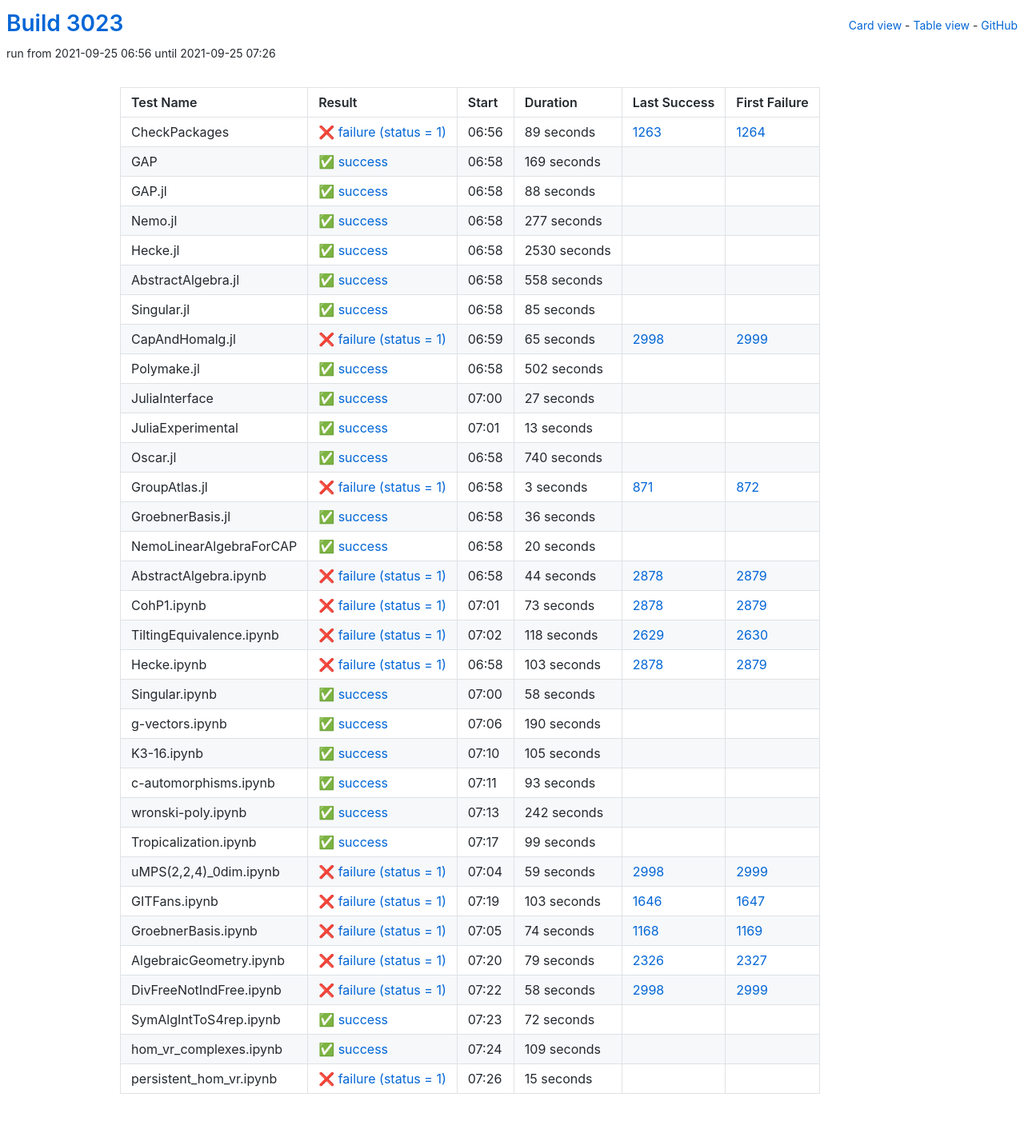
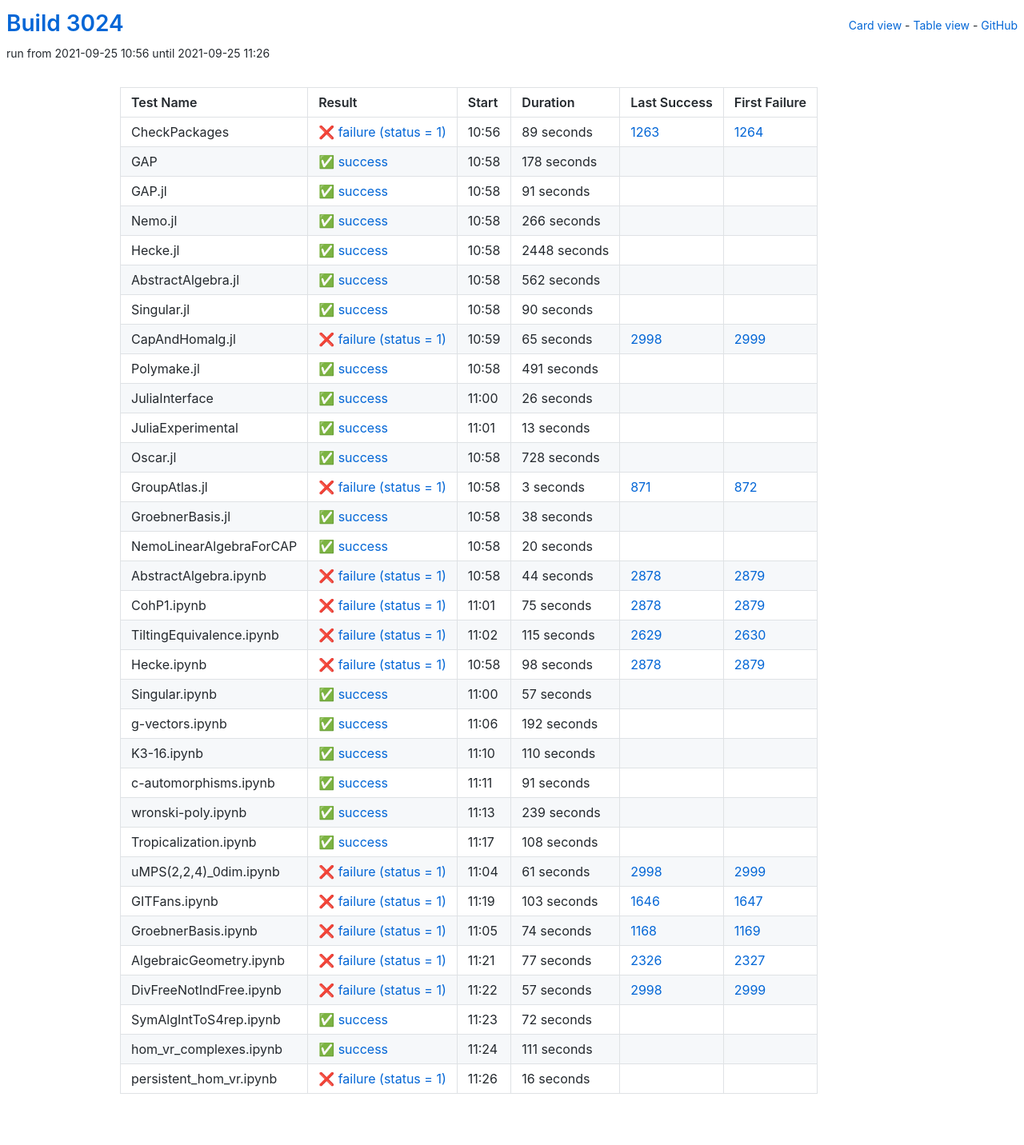
Before and after one commit to oscar-system/oscar-ci-status-stable, a Jekyll site: the page built from table.html, in a window 1280 px wide. Shown: the whole page at 80% size. Built offline with Jekyll 4.4.1, drawn with Linux system fonts in a browser that asks for light colours.

Commit message:
Build #3024

```diff
--- a/_data/ci.yml
+++ b/_data/ci.yml
@@ -1,6 +1,6 @@
 ---
-build: 3023
-build_url: https://oscarci.mathematik.uni-kl.de/job/oscar-stable/3023/
+build: 3024
+build_url: https://oscarci.mathematik.uni-kl.de/job/oscar-stable/3024/
 job: oscar-stable
 organization: oscar-system
 repo: oscar-ci-status-stable
@@ -8,8 +8,8 @@ repourl: https://github.com/oscar-system/oscar-ci-status-stable
 tests:
 - name: CheckPackages
   id: checkpackages
-  log: https://oscarci.mathematik.uni-kl.de/job/oscar-stable/3023/artifact/logs/build-3023/CheckPackages.log
-  start: 2021-09-25 06:56
+  log: https://oscarci.mathematik.uni-kl.de/job/oscar-stable/3024/artifact/logs/build-3024/CheckPackages.log
+  start: 2021-09-25 10:56
   success: false
   exitcode: 1
   status: failure
@@ -20,80 +20,80 @@ tests:
   first_failure_url: https://oscarci.mathematik.uni-kl.de/job/oscar-stable/1264/
 - name: GAP
   id: gap
-  log: https://oscarci.mathematik.uni-kl.de/job/oscar-stable/3023/artifact/logs/build-3023/GAP.log
-  start: 2021-09-25 06:58
+  log: https://oscarci.mathematik.uni-kl.de/job/oscar-stable/3024/artifact/logs/build-3024/GAP.log
+  start: 2021-09-25 10:58
   success: true
   exitcode: 0
   status: success
-  duration: 169
+  duration: 178
   last_success: false
   last_success_url:
   first_failure: false
   first_failure_url:
 - name: GAP.jl
   id: gap-jl
-  log: https://oscarci.mathematik.uni-kl.de/job/oscar-stable/3023/artifact/logs/build-3023/GAP.jl.log
-  start: 2021-09-25 06:58
+  log: https://oscarci.mathematik.uni-kl.de/job/oscar-stable/3024/artifact/logs/build-3024/GAP.jl.log
+  start: 2021-09-25 10:58
   success: true
   exitcode: 0
   status: success
-  duration: 88
+  duration: 91
   last_success: false
   last_success_url:
   first_failure: false
   first_failure_url:
 - name: Nemo.jl
   id: nemo-jl
-  log: https://oscarci.mathematik.uni-kl.de/job/oscar-stable/3023/artifact/logs/build-3023/Nemo.jl.log
-  start: 2021-09-25 06:58
+  log: https://oscarci.mathematik.uni-kl.de/job/oscar-stable/3024/artifact/logs/build-3024/Nemo.jl.log
+  start: 2021-09-25 10:58
   success: true
   exitcode: 0
   status: success
-  duration: 277
+  duration: 266
   last_success: false
   last_success_url:
   first_failure: false
   first_failure_url:
 - name: Hecke.jl
   id: hecke-jl
-  log: https://oscarci.mathematik.uni-kl.de/job/oscar-stable/3023/artifact/logs/build-3023/Hecke.jl.log
-  start: 2021-09-25 06:58
+  log: https://oscarci.mathematik.uni-kl.de/job/oscar-stable/3024/artifact/logs/build-3024/Hecke.jl.log
+  start: 2021-09-25 10:58
   success: true
   exitcode: 0
   status: success
-  duration: 2530
+  duration: 2448
   last_success: false
   last_success_url:
   first_failure: false
   first_failure_url:
 - name: AbstractAlgebra.jl
   id: abstractalgebra-jl
-  log: https://oscarci.mathematik.uni-kl.de/job/oscar-stable/3023/artifact/logs/build-3023/AbstractAlgebra.jl.log
-  start: 2021-09-25 06:58
+  log: https://oscarci.mathematik.uni-kl.de/job/oscar-stable/3024/artifact/logs/build-3024/AbstractAlgebra.jl.log
+  start: 2021-09-25 10:58
   success: true
   exitcode: 0
   status: success
-  duration: 558
+  duration: 562
   last_success: false
   last_success_url:
   first_failure: false
   first_failure_url:
 - name: Singular.jl
   id: singular-jl
-  log: https://oscarci.mathematik.uni-kl.de/job/oscar-stable/3023/artifact/logs/build-3023/Singular.jl.log
-  start: 2021-09-25 06:58
+  log: https://oscarci.mathematik.uni-kl.de/job/oscar-stable/3024/artifact/logs/build-3024/Singular.jl.log
+  start: 2021-09-25 10:58
   success: true
   exitcode: 0
   status: success
-  duration: 85
+  duration: 90
   last_success: false
   last_success_url:
   first_failure: false
   first_failure_url:
 - name: CapAndHomalg.jl
   id: capandhomalg-jl
-  log: https://oscarci.mathematik.uni-kl.de/job/oscar-stable/3023/artifact/logs/build-3023/CapAndHomalg.jl.log
-  start: 2021-09-25 06:59
+  log: https://oscarci.mathematik.uni-kl.de/job/oscar-stable/3024/artifact/logs/build-3024/CapAndHomalg.jl.log
+  start: 2021-09-25 10:59
   success: false
   exitcode: 1
   status: failure
@@ -104,32 +104,32 @@ tests:
   first_failure_url: https://oscarci.mathematik.uni-kl.de/job/oscar-stable/2999/
 - name: Polymake.jl
   id: polymake-jl
-  log: https://oscarci.mathematik.uni-kl.de/job/oscar-stable/3023/artifact/logs/build-3023/Polymake.jl.log
-  start: 2021-09-25 06:58
+  log: https://oscarci.mathematik.uni-kl.de/job/oscar-stable/3024/artifact/logs/build-3024/Polymake.jl.log
+  start: 2021-09-25 10:58
   success: true
   exitcode: 0
   status: success
-  duration: 502
+  duration: 491
   last_success: false
   last_success_url:
   first_failure: false
   first_failure_url:
 - name: JuliaInterface
   id: juliainterface
-  log: https://oscarci.mathematik.uni-kl.de/job/oscar-stable/3023/artifact/logs/build-3023/JuliaInterface.log
-  start: 2021-09-25 07:00
+  log: https://oscarci.mathematik.uni-kl.de/job/oscar-stable/3024/artifact/logs/build-3024/JuliaInterface.log
+  start: 2021-09-25 11:00
   success: true
   exitcode: 0
   status: success
-  duration: 27
+  duration: 26
   last_success: false
   last_success_url:
   first_failure: false
   first_failure_url:
 - name: JuliaExperimental
   id: juliaexperimental
-  log: https://oscarci.mathematik.uni-kl.de/job/oscar-stable/3023/artifact/logs/build-3023/JuliaExperimental.log
-  start: 2021-09-25 07:01
+  log: https://oscarci.mathematik.uni-kl.de/job/oscar-stable/3024/artifact/logs/build-3024/JuliaExperimental.log
+  start: 2021-09-25 11:01
   success: true
   exitcode: 0
   status: success
@@ -140,20 +140,20 @@ tests:
   first_failure_url:
 - name: Oscar.jl
   id: oscar-jl
-  log: https://oscarci.mathematik.uni-kl.de/job/oscar-stable/3023/artifact/logs/build-3023/Oscar.jl.log
-  start: 2021-09-25 06:58
+  log: https://oscarci.mathematik.uni-kl.de/job/oscar-stable/3024/artifact/logs/build-3024/Oscar.jl.log
+  start: 2021-09-25 10:58
   success: true
   exitcode: 0
   status: success
-  duration: 740
+  duration: 728
   last_success: false
   last_success_url:
   first_failure: false
   first_failure_url:
 - name: GroupAtlas.jl
   id: groupatlas-jl
-  log: https://oscarci.mathematik.uni-kl.de/job/oscar-stable/3023/artifact/logs/build-3023/GroupAtlas.jl.log
-  start: 2021-09-25 06:58
+  log: https://oscarci.mathematik.uni-kl.de/job/oscar-stable/3024/artifact/logs/build-3024/GroupAtlas.jl.log
+  start: 2021-09-25 10:58
   success: false
   exitcode: 1
   status: failure
@@ -164,20 +164,20 @@ tests:
   first_failure_url: https://oscarci.mathematik.uni-kl.de/job/oscar-stable/872/
 - name: GroebnerBasis.jl
   id: groebnerbasis-jl
-  log: https://oscarci.mathematik.uni-kl.de/job/oscar-stable/3023/artifact/logs/build-3023/GroebnerBasis.jl.log
-  start: 2021-09-25 06:58
+  log: https://oscarci.mathematik.uni-kl.de/job/oscar-stable/3024/artifact/logs/build-3024/GroebnerBasis.jl.log
+  start: 2021-09-25 10:58
   success: true
   exitcode: 0
   status: success
-  duration: 36
+  duration: 38
   last_success: false
   last_success_url:
   first_failure: false
   first_failure_url:
 - name: NemoLinearAlgebraForCAP
   id: nemolinearalgebraforcap
-  log: https://oscarci.mathematik.uni-kl.de/job/oscar-stable/3023/artifact/logs/build-3023/NemoLinearAlgebraForCAP.log
-  start: 2021-09-25 06:58
+  log: https://oscarci.mathematik.uni-kl.de/job/oscar-stable/3024/artifact/logs/build-3024/NemoLinearAlgebraForCAP.log
+  start: 2021-09-25 10:58
   success: true
   exitcode: 0
   status: success
@@ -188,8 +188,8 @@ tests:
   first_failure_url:
 - name: AbstractAlgebra.ipynb
   id: abstractalgebra-ipynb
-  log: https://oscarci.mathematik.uni-kl.de/job/oscar-stable/3023/artifact/logs/build-3023/AbstractAlgebra.ipynb.log
-  start: 2021-09-25 06:58
+  log: https://oscarci.mathematik.uni-kl.de/job/oscar-stable/3024/artifact/logs/build-3024/AbstractAlgebra.ipynb.log
+  start: 2021-09-25 10:58
   success: false
   exitcode: 1
   status: failure
@@ -200,128 +200,128 @@ tests:
   first_failure_url: https://oscarci.mathematik.uni-kl.de/job/oscar-stable/2879/
 - name: CohP1.ipynb
   id: cohp1-ipynb
-  log: https://oscarci.mathematik.uni-kl.de/job/oscar-stable/3023/artifact/logs/build-3023/CohP1.ipynb.log
-  start: 2021-09-25 07:01
+  log: https://oscarci.mathematik.uni-kl.de/job/oscar-stable/3024/artifact/logs/build-3024/CohP1.ipynb.log
+  start: 2021-09-25 11:01
   success: false
   exitcode: 1
   status: failure
-  duration: 73
+  duration: 75
   last_success: 2878
   last_success_url: https://oscarci.mathematik.uni-kl.de/job/oscar-stable/2878/
   first_failure: 2879
   first_failure_url: https://oscarci.mathematik.uni-kl.de/job/oscar-stable/2879/
 - name: TiltingEquivalence.ipynb
   id: tiltingequivalence-ipynb
-  log: https://oscarci.mathematik.uni-kl.de/job/oscar-stable/3023/artifact/logs/build-3023/TiltingEquivalence.ipynb.log
-  start: 2021-09-25 07:02
+  log: https://oscarci.mathematik.uni-kl.de/job/oscar-stable/3024/artifact/logs/build-3024/TiltingEquivalence.ipynb.log
+  start: 2021-09-25 11:02
   success: false
   exitcode: 1
   status: failure
-  duration: 118
+  duration: 115
   last_success: 2629
   last_success_url: https://oscarci.mathematik.uni-kl.de/job/oscar-stable/2629/
   first_failure: 2630
   first_failure_url: https://oscarci.mathematik.uni-kl.de/job/oscar-stable/2630/
 - name: Hecke.ipynb
   id: hecke-ipynb
-  log: https://oscarci.mathematik.uni-kl.de/job/oscar-stable/3023/artifact/logs/build-3023/Hecke.ipynb.log
-  start: 2021-09-25 06:58
+  log: https://oscarci.mathematik.uni-kl.de/job/oscar-stable/3024/artifact/logs/build-3024/Hecke.ipynb.log
+  start: 2021-09-25 10:58
   success: false
   exitcode: 1
   status: failure
-  duration: 103
+  duration: 98
   last_success: 2878
   last_success_url: https://oscarci.mathematik.uni-kl.de/job/oscar-stable/2878/
   first_failure: 2879
   first_failure_url: https://oscarci.mathematik.uni-kl.de/job/oscar-stable/2879/
 - name: Singular.ipynb
   id: singular-ipynb
-  log: https://oscarci.mathematik.uni-kl.de/job/oscar-stable/3023/artifact/logs/build-3023/Singular.ipynb.log
-  start: 2021-09-25 07:00
+  log: https://oscarci.mathematik.uni-kl.de/job/oscar-stable/3024/artifact/logs/build-3024/Singular.ipynb.log
+  start: 2021-09-25 11:00
   success: true
   exitcode: 0
   status: success
-  duration: 58
+  duration: 57
   last_success: false
   last_success_url:
   first_failure: false
   first_failure_url:
 - name: g-vectors.ipynb
   id: g-vectors-ipynb
-  log: https://oscarci.mathematik.uni-kl.de/job/oscar-stable/3023/artifact/logs/build-3023/g-vectors.ipynb.log
-  start: 2021-09-25 07:06
+  log: https://oscarci.mathematik.uni-kl.de/job/oscar-stable/3024/artifact/logs/build-3024/g-vectors.ipynb.log
+  start: 2021-09-25 11:06
   success: true
   exitcode: 0
   status: success
-  duration: 190
+  duration: 192
   last_success: false
   last_success_url:
   first_failure: false
   first_failure_url:
 - name: K3-16.ipynb
   id: k3-16-ipynb
-  log: https://oscarci.mathematik.uni-kl.de/job/oscar-stable/3023/artifact/logs/build-3023/K3-16.ipynb.log
-  start: 2021-09-25 07:10
+  log: https://oscarci.mathematik.uni-kl.de/job/oscar-stable/3024/artifact/logs/build-3024/K3-16.ipynb.log
+  start: 2021-09-25 11:10
   success: true
   exitcode: 0
   status: success
-  duration: 105
+  duration: 110
   last_success: false
   last_success_url:
   first_failure: false
   first_failure_url:
 - name: c-automorphisms.ipynb
   id: c-automorphisms-ipynb
-  log: https://oscarci.mathematik.uni-kl.de/job/oscar-stable/3023/artifact/logs/build-3023/c-automorphisms.ipynb.log
-  start: 2021-09-25 07:11
+  log: https://oscarci.mathematik.uni-kl.de/job/oscar-stable/3024/artifact/logs/build-3024/c-automorphisms.ipynb.log
+  start: 2021-09-25 11:11
   success: true
   exitcode: 0
   status: success
-  duration: 93
+  duration: 91
   last_success: false
   last_success_url:
   first_failure: false
   first_failure_url:
 - name: wronski-poly.ipynb
   id: wronski-poly-ipynb
-  log: https://oscarci.mathematik.uni-kl.de/job/oscar-stable/3023/artifact/logs/build-3023/wronski-poly.ipynb.log
-  start: 2021-09-25 07:13
+  log: https://oscarci.mathematik.uni-kl.de/job/oscar-stable/3024/artifact/logs/build-3024/wronski-poly.ipynb.log
+  start: 2021-09-25 11:13
   success: true
   exitcode: 0
   status: success
-  duration: 242
+  duration: 239
   last_success: false
   last_success_url:
   first_failure: false
   first_failure_url:
 - name: Tropicalization.ipynb
   id: tropicalization-ipynb
-  log: https://oscarci.mathematik.uni-kl.de/job/oscar-stable/3023/artifact/logs/build-3023/Tropicalization.ipynb.log
-  start: 2021-09-25 07:17
+  log: https://oscarci.mathematik.uni-kl.de/job/oscar-stable/3024/artifact/logs/build-3024/Tropicalization.ipynb.log
+  start: 2021-09-25 11:17
   success: true
   exitcode: 0
   status: success
-  duration: 99
+  duration: 108
   last_success: false
   last_success_url:
   first_failure: false
   first_failure_url:
 - name: uMPS(2,2,4)_0dim.ipynb
   id: umps-2-2-4-0dim-ipynb
-  log: https://oscarci.mathematik.uni-kl.de/job/oscar-stable/3023/artifact/logs/build-3023/uMPS-2-2-4-_0dim.ipynb.log
-  start: 2021-09-25 07:04
+  log: https://oscarci.mathematik.uni-kl.de/job/oscar-stable/3024/artifact/logs/build-3024/uMPS-2-2-4-_0dim.ipynb.log
+  start: 2021-09-25 11:04
   success: false
   exitcode: 1
   status: failure
-  duration: 59
+  duration: 61
   last_success: 2998
   last_success_url: https://oscarci.mathematik.uni-kl.de/job/oscar-stable/2998/
   first_failure: 2999
   first_failure_url: https://oscarci.mathematik.uni-kl.de/job/oscar-stable/2999/
 - name: GITFans.ipynb
   id: gitfans-ipynb
-  log: https://oscarci.mathematik.uni-kl.de/job/oscar-stable/3023/artifact/logs/build-3023/GITFans.ipynb.log
-  start: 2021-09-25 07:19
+  log: https://oscarci.mathematik.uni-kl.de/job/oscar-stable/3024/artifact/logs/build-3024/GITFans.ipynb.log
+  start: 2021-09-25 11:19
   success: false
   exitcode: 1
   status: failure
@@ -332,8 +332,8 @@ tests:
   first_failure_url: https://oscarci.mathematik.uni-kl.de/job/oscar-stable/1647/
 - name: GroebnerBasis.ipynb
   id: groebnerbasis-ipynb
-  log: https://oscarci.mathematik.uni-kl.de/job/oscar-stable/3023/artifact/logs/build-3023/GroebnerBasis.ipynb.log
-  start: 2021-09-25 07:05
+  log: https://oscarci.mathematik.uni-kl.de/job/oscar-stable/3024/artifact/logs/build-3024/GroebnerBasis.ipynb.log
+  start: 2021-09-25 11:05
   success: false
   exitcode: 1
   status: failure
@@ -344,32 +344,32 @@ tests:
   first_failure_url: https://oscarci.mathematik.uni-kl.de/job/oscar-stable/1169/
 - name: AlgebraicGeometry.ipynb
   id: algebraicgeometry-ipynb
-  log: https://oscarci.mathematik.uni-kl.de/job/oscar-stable/3023/artifact/logs/build-3023/AlgebraicGeometry.ipynb.log
-  start: 2021-09-25 07:20
+  log: https://oscarci.mathematik.uni-kl.de/job/oscar-stable/3024/artifact/logs/build-3024/AlgebraicGeometry.ipynb.log
+  start: 2021-09-25 11:21
   success: false
   exitcode: 1
   status: failure
-  duration: 79
+  duration: 77
   last_success: 2326
   last_success_url: https://oscarci.mathematik.uni-kl.de/job/oscar-stable/2326/
   first_failure: 2327
   first_failure_url: https://oscarci.mathematik.uni-kl.de/job/oscar-stable/2327/
 - name: DivFreeNotIndFree.ipynb
   id: divfreenotindfree-ipynb
-  log: https://oscarci.mathematik.uni-kl.de/job/oscar-stable/3023/artifact/logs/build-3023/DivFreeNotIndFree.ipynb.log
-  start: 2021-09-25 07:22
+  log: https://oscarci.mathematik.uni-kl.de/job/oscar-stable/3024/artifact/logs/build-3024/DivFreeNotIndFree.ipynb.log
+  start: 2021-09-25 11:22
   success: false
   exitcode: 1
   status: failure
-  duration: 58
+  duration: 57
   last_success: 2998
   last_success_url: https://oscarci.mathematik.uni-kl.de/job/oscar-stable/2998/
   first_failure: 2999
   first_failure_url: https://oscarci.mathematik.uni-kl.de/job/oscar-stable/2999/
 - name: SymAlgIntToS4rep.ipynb
   id: symalginttos4rep-ipynb
-  log: https://oscarci.mathematik.uni-kl.de/job/oscar-stable/3023/artifact/logs/build-3023/SymAlgIntToS4rep.ipynb.log
-  start: 2021-09-25 07:23
+  log: https://oscarci.mathematik.uni-kl.de/job/oscar-stable/3024/artifact/logs/build-3024/SymAlgIntToS4rep.ipynb.log
+  start: 2021-09-25 11:23
   success: true
   exitcode: 0
   status: success
@@ -380,24 +380,24 @@ tests:
   first_failure_url:
 - name: hom_vr_complexes.ipynb
   id: hom-vr-complexes-ipynb
-  log: https://oscarci.mathematik.uni-kl.de/job/oscar-stable/3023/artifact/logs/build-3023/hom_vr_complexes.ipynb.log
-  start: 2021-09-25 07:24
+  log: https://oscarci.mathematik.uni-kl.de/job/oscar-stable/3024/artifact/logs/build-3024/hom_vr_complexes.ipynb.log
+  start: 2021-09-25 11:24
   success: true
   exitcode: 0
   status: success
-  duration: 109
+  duration: 111
   last_success: false
   last_success_url:
   first_failure: false
   first_failure_url:
 - name: persistent_hom_vr.ipynb
   id: persistent-hom-vr-ipynb
-  log: https://oscarci.mathematik.uni-kl.de/job/oscar-stable/3023/artifact/logs/build-3023/persistent_hom_vr.ipynb.log
-  start: 2021-09-25 07:26
+  log: https://oscarci.mathematik.uni-kl.de/job/oscar-stable/3024/artifact/logs/build-3024/persistent_hom_vr.ipynb.log
+  start: 2021-09-25 11:26
   success: false
   exitcode: 1
   status: failure
-  duration: 15
+  duration: 16
   last_success: false
   last_success_url:
   first_failure: false
```
Also changed, not shown: README.md.
